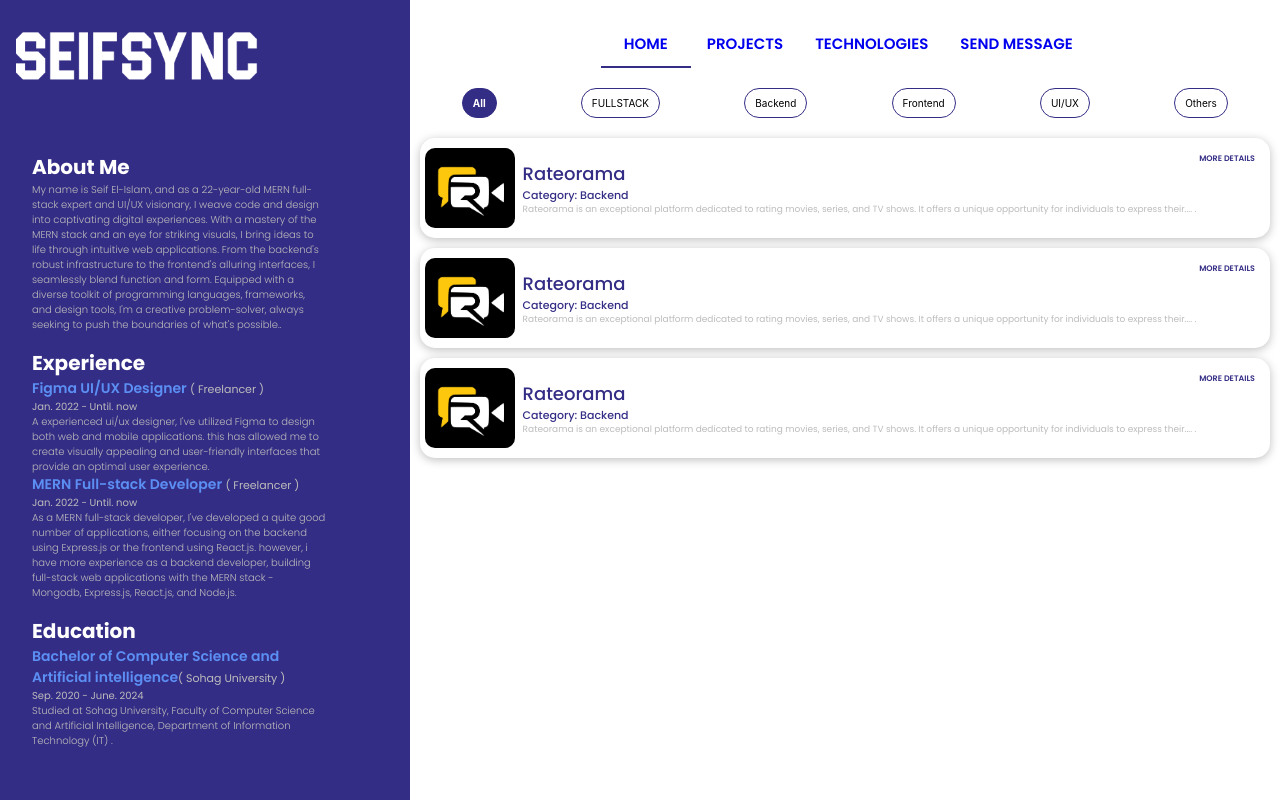
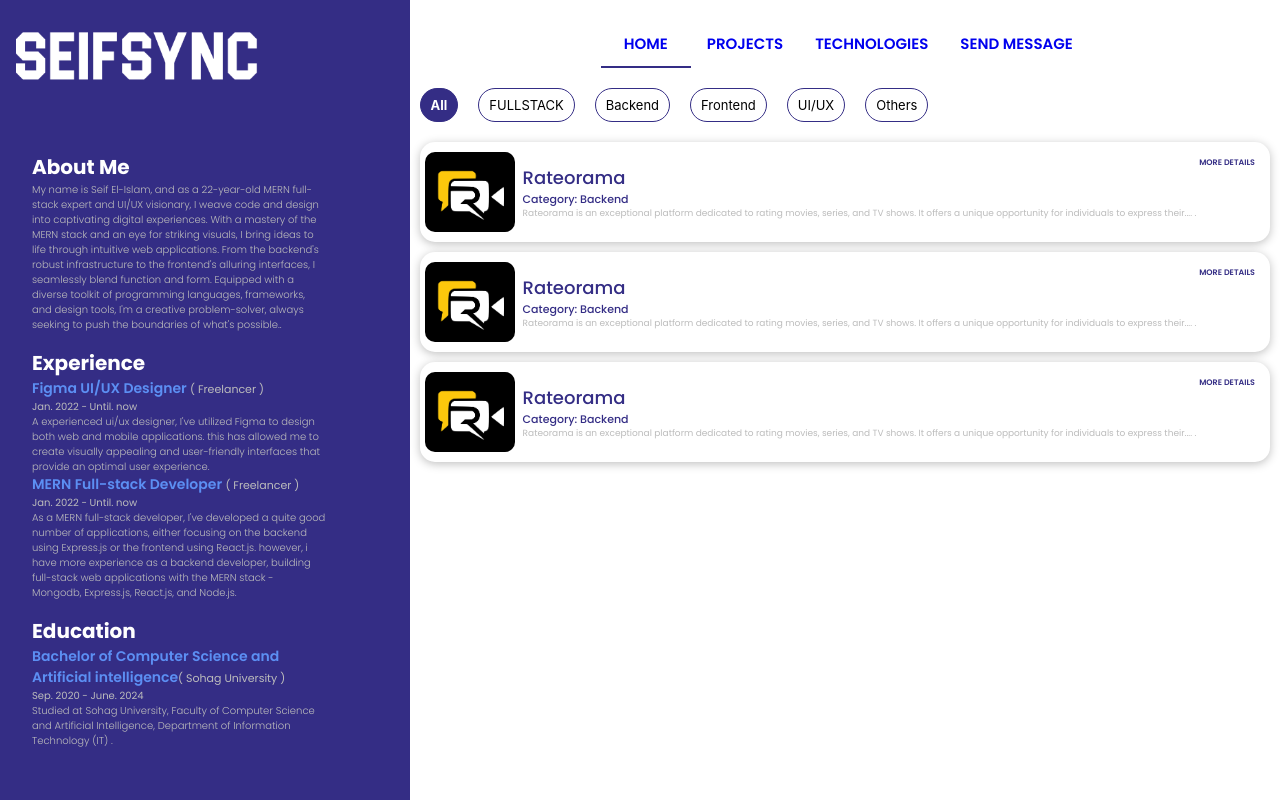
Before and after one commit to ACICT-DEPI/ONL1_SWD2_S1e-DepiDeals, a React (Create React App) app: page /Projects in a window 1280 px wide. Shown: the top 800 px of the page. Built offline with nearby package versions, Linux system fonts and the light colour scheme.

Commit message:
responsve filter

```diff
--- a/src/App.css
+++ b/src/App.css
@@ -15,17 +15,39 @@
   padding: 8px 10px;
   cursor: pointer;
   border-radius: 15px;
-  border: #342D85 solid 1px;
+  border: #342d85 solid 1px;
   transition: background-color 0.3s;
   font-size: 10px;
 }
 
 .tab.selected {
-  background-color: #342D85;
+  background-color: #342d85;
   color: white;
   font-weight: bold;
 }
 
-.tab:not(.selected):hover {
-  background-color: blueviolet;
+@media (max-width: 370px) {
+  .tabs {
+    flex-wrap: wrap;
+    gap: 10px;
+    justify-content: start;
+  }
 }
+
+@media (min-width: 450px) and (max-width: 670px) {
+  .tab {
+    border-radius: 20px;
+    font-size: 13px;
+  }
+}
+
+@media (min-width: 670px) {
+  .tab {
+    border-radius: 25px;
+    font-size: 13px;
+  }
+  .tabs {
+    justify-content: start;
+    gap: 20px;
+  }
+}
--- a/src/App.jsx
+++ b/src/App.jsx
@@ -7,7 +7,7 @@ import Footer from "./components/Footer";
 import Aside from "./components/Aside";
 import { Box } from "@mui/material";
 import Nav from "./components/Nav";
-import { Route, Routes} from "react-router-dom";
+import { Route, Routes } from "react-router-dom";
 import Home from "./components/Home";
 import Projects from "./components/Projects";
 
@@ -38,9 +38,15 @@ export default function App() {
             <Route path="/">
               <Route index path="/" element={<Home />} />
               <Route index path="/Home" element={<Home />} />
-              <Route path="/Projects" element={<Projects/>} />
-              <Route path="/Technologies" element={<h1>T</h1>} />
-              <Route path="/SendMessage" element={<h1>S</h1>} />
+              <Route path="/Projects" element={<Projects  />} />
+              <Route
+                path="/Technologies"
+                element={<h1 style={{ minHeight: "100vh" }}>T</h1>}
+              />
+              <Route
+                path="/SendMessage"
+                element={<h1 style={{ minHeight: "100vh" }}>S</h1>}
+              />
               <Route path="/About" element={<h1>A</h1>} />
               <Route path="*" element={<h1>No</h1>} />
             </Route>
--- a/src/components/Footer.jsx
+++ b/src/components/Footer.jsx
@@ -11,7 +11,7 @@ export default function Footer() {
   return (
     <Box
       sx={{
-        width: "100%",
+        maxWidth: "100%",
         backgroundColor: "primary.main",
         color: "primary.text",
         padding: { xs: "20px", md: "30px" },
--- a/src/components/Projects.jsx
+++ b/src/components/Projects.jsx
@@ -6,6 +6,7 @@ export default function Projects() {
   return (
     <Box
       sx={{
+        minHeight: "100vh",
         margin: "10px",
         display: "flex",
         flexDirection: "column",
```
